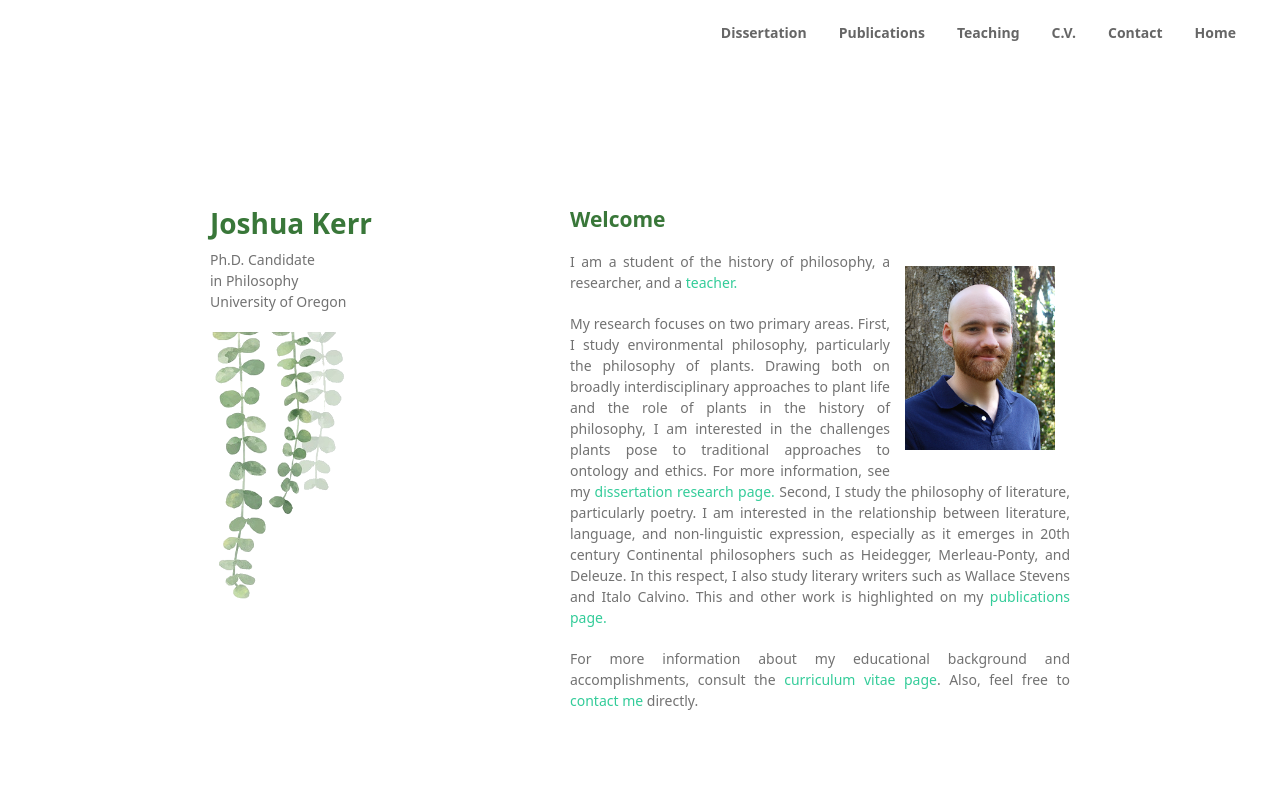
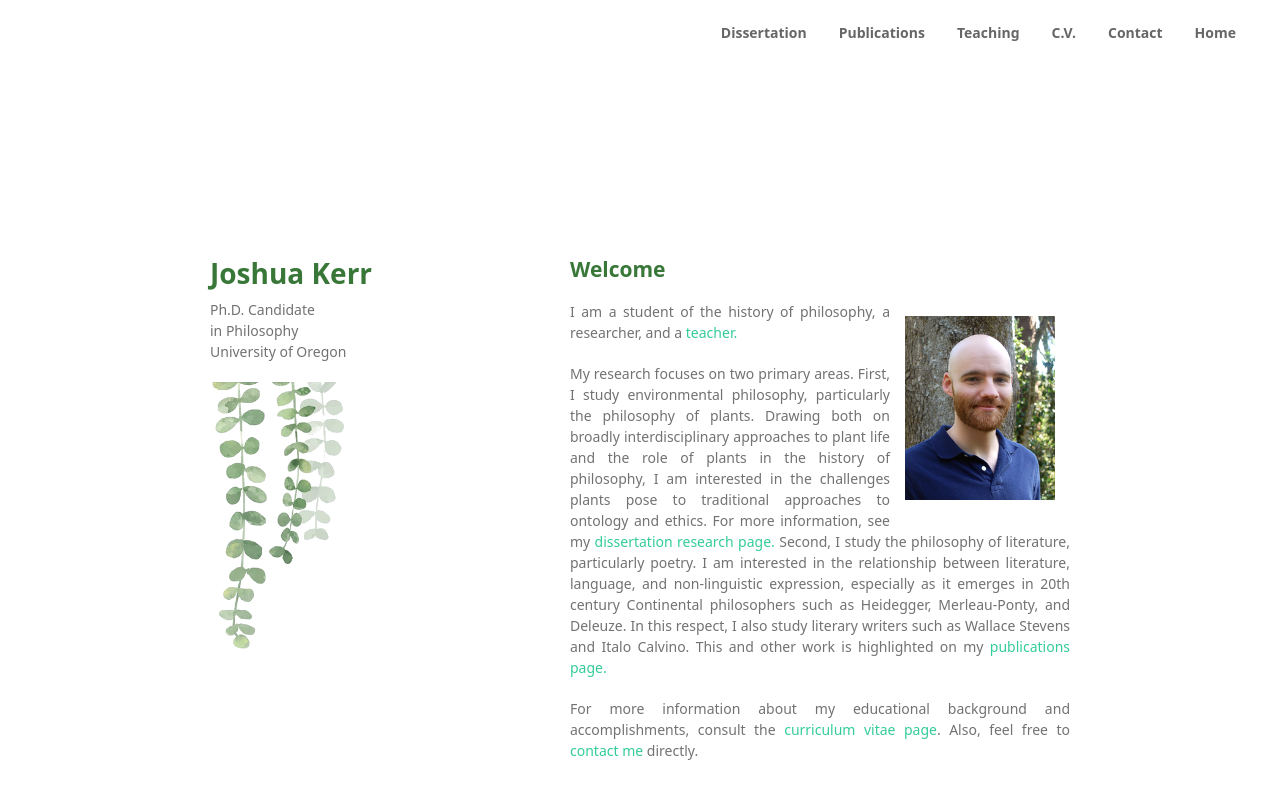
Before and after one commit to joshuakerr/joshuakerr.github.io.old, a Jekyll site: the page built from index.md, in a window 1280 px wide. Shown: the top 799 px of the page. Built offline with Jekyll 4.4.1, drawn with Linux system fonts in a browser that asks for light colours; a script that is not in the unit is left out.

Commit message:
navbar on mobile

```diff
--- a/assets/css/style.css
+++ b/assets/css/style.css
@@ -10,7 +10,7 @@
 
 div.big-wrapper {
     padding: 50px;
-    padding-top: 150px; /* extra room for floating nav */
+    padding-top: 200px; /* extra room for floating nav */
 }
 
 h1, h2, h3, h4, h5, h6 {
```
